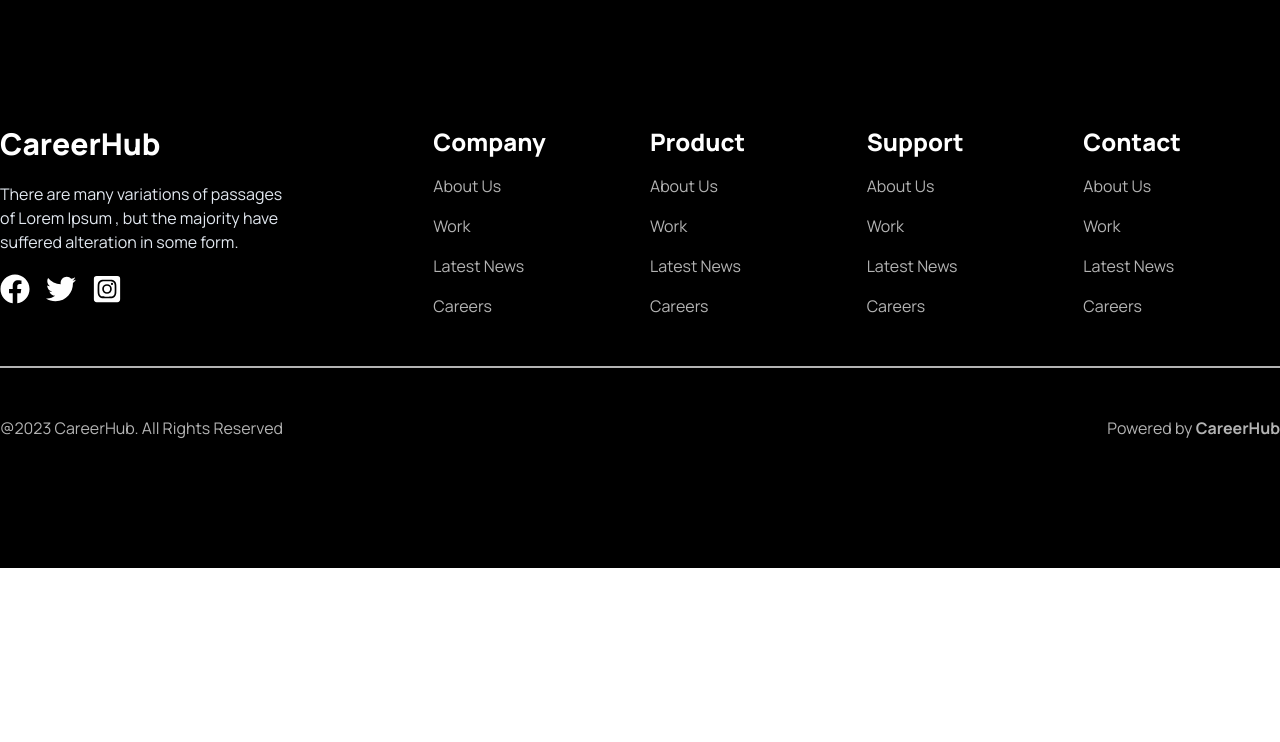
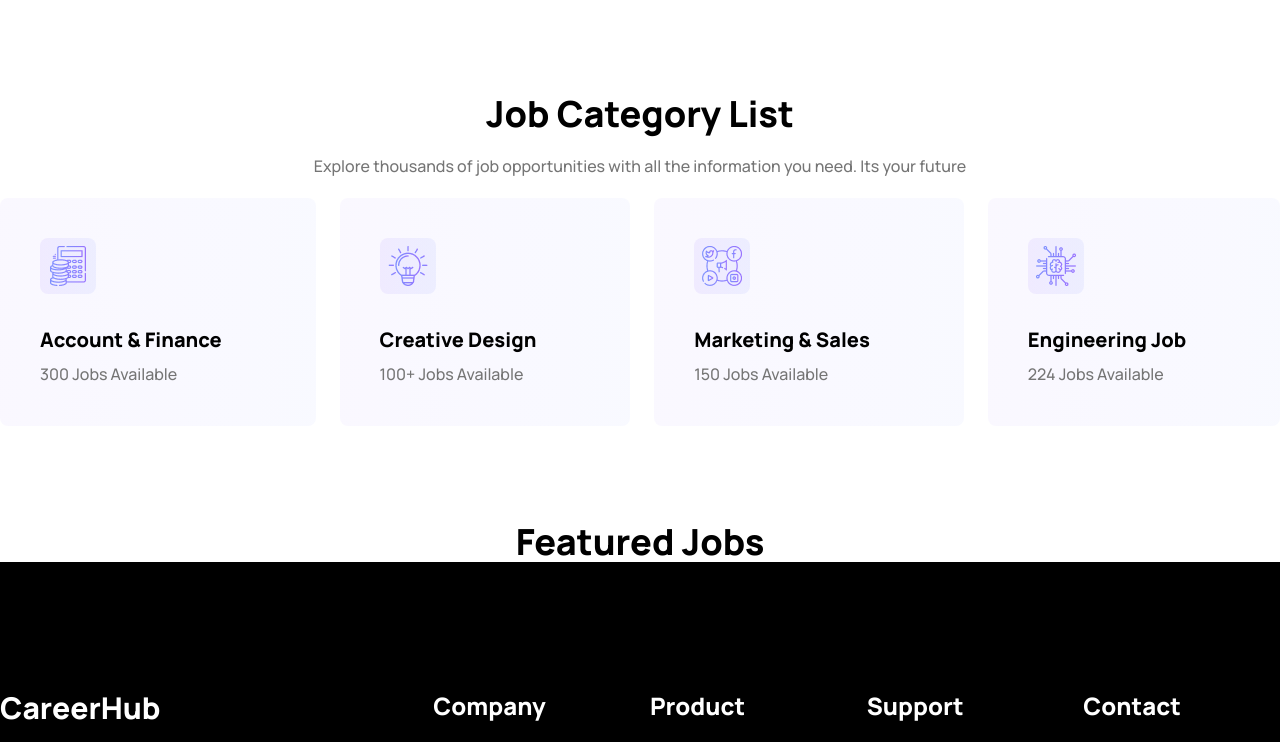
Before and after one commit to Newajdev/Career-Hub, a React (Vite) app: page / in a window 1280 px wide. Shown: the part 791-1533 px from the top of the page. Before the commit the page ends 1359 px from the top, so only its background shows below. Built offline with nearby package versions, Linux system fonts and the light colour scheme.

Commit message:
Job Category list Completed

```diff
--- /dev/null
+++ b/src/components/Descripton.jsx
@@ -0,0 +1,9 @@
+import React from 'react';
+
+const Descripton = ({name}) => {
+    return (
+        <p className='font-medium text-center text-subtite my-5 '>{name}</p>
+    );
+};
+
+export default Descripton;
--- a/src/components/Home/Home.jsx
+++ b/src/components/Home/Home.jsx
@@ -1,6 +1,9 @@
 import React from 'react';
 import HeroBanner from '../HeroSction/HeroBanner';
 import Container from '../HeroSction/Container';
+import Subtiltes from '../Subtiltes';
+import Descripton from '../Descripton';
+import Catagory from './JobCatagory/Catagory';
 
 
 const Home = () => {
@@ -10,8 +13,25 @@ const Home = () => {
                 <Container>
                     <HeroBanner></HeroBanner>
                 </Container>
+            </div>
+            <Container>
+                <div >
+                    <Subtiltes name={'Job Category List'}></Subtiltes>
+                    <Descripton name={'Explore thousands of job opportunities with all the information you need. Its your future'}></Descripton>
+                    <div className='flex gap-6'>
+                        <Catagory image={'/src/assets/icons/accounts.png'} Title={'Account & Finance'} Descripton={'300 Jobs Available'}></Catagory>
+                        <Catagory image={'/src/assets/icons/creative.png'} Title={'Creative Design'} Descripton={'100+ Jobs Available'}></Catagory>
+                        <Catagory image={'/src/assets/icons/marketing.png'} Title={'Marketing & Sales'} Descripton={'150 Jobs Available'}></Catagory>
+                        <Catagory image={'/src/assets/icons/chip.png'} Title={'Engineering Job'} Descripton={'224 Jobs Available'}></Catagory>
+                    </div>
+                </div>
+                <div >
+                    <Subtiltes name={'Featured Jobs'}></Subtiltes>
+                    <div className='flex gap-6'>
 
-            </div>
+                    </div>
+                </div>
+            </Container>
 
         </div>
     );
--- /dev/null
+++ b/src/components/Home/JobCatagory/Catagory.jsx
@@ -0,0 +1,13 @@
+
+
+const Catagory = ({image, Title, Descripton}) => {
+    return (
+        <div className="bg-gradient-to-l from-Start5 to-End5  rounded-lg p-10 flex-grow">
+            <img className="bg-gradient-to-l from-Start10 to-End10  rounded-lg p-2" src={image} alt="" />
+            <h3 className="font-extrabold text-xl mt-8 mb-2">{Title}</h3>
+            <p className="font-medium text-subtite">{Descripton}</p>
+        </div>
+    );
+};
+
+export default Catagory;
--- /dev/null
+++ b/src/components/Subtiltes.jsx
@@ -0,0 +1,9 @@
+import React from 'react';
+
+const Subtiltes = ({name}) => {
+    return (
+        <h1 className='font-extrabold text-4xl text-center mt-24' >{name}</h1>
+    );
+};
+
+export default Subtiltes;
--- a/tailwind.config.js
+++ b/tailwind.config.js
@@ -10,6 +10,8 @@ export default {
         subtite: '#757575',
         Start: '#7E90FE',
         End: '#9873FF',
+        Start10: '#7E90FE1A',
+        End10: '#9873FF1A',
         Start5: '#7E90FE0D',
         End5: '#9873FF0D'
       }
```
